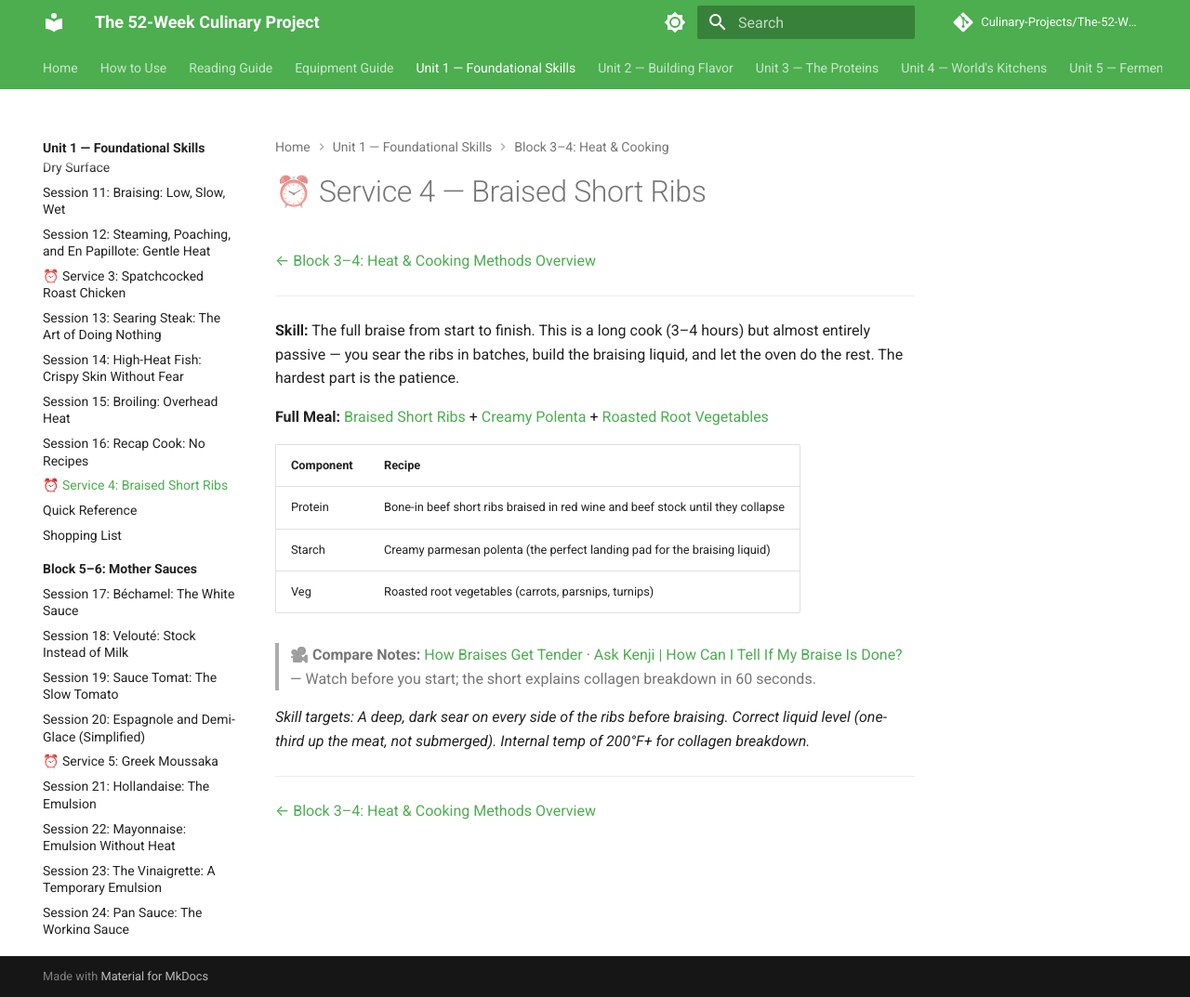
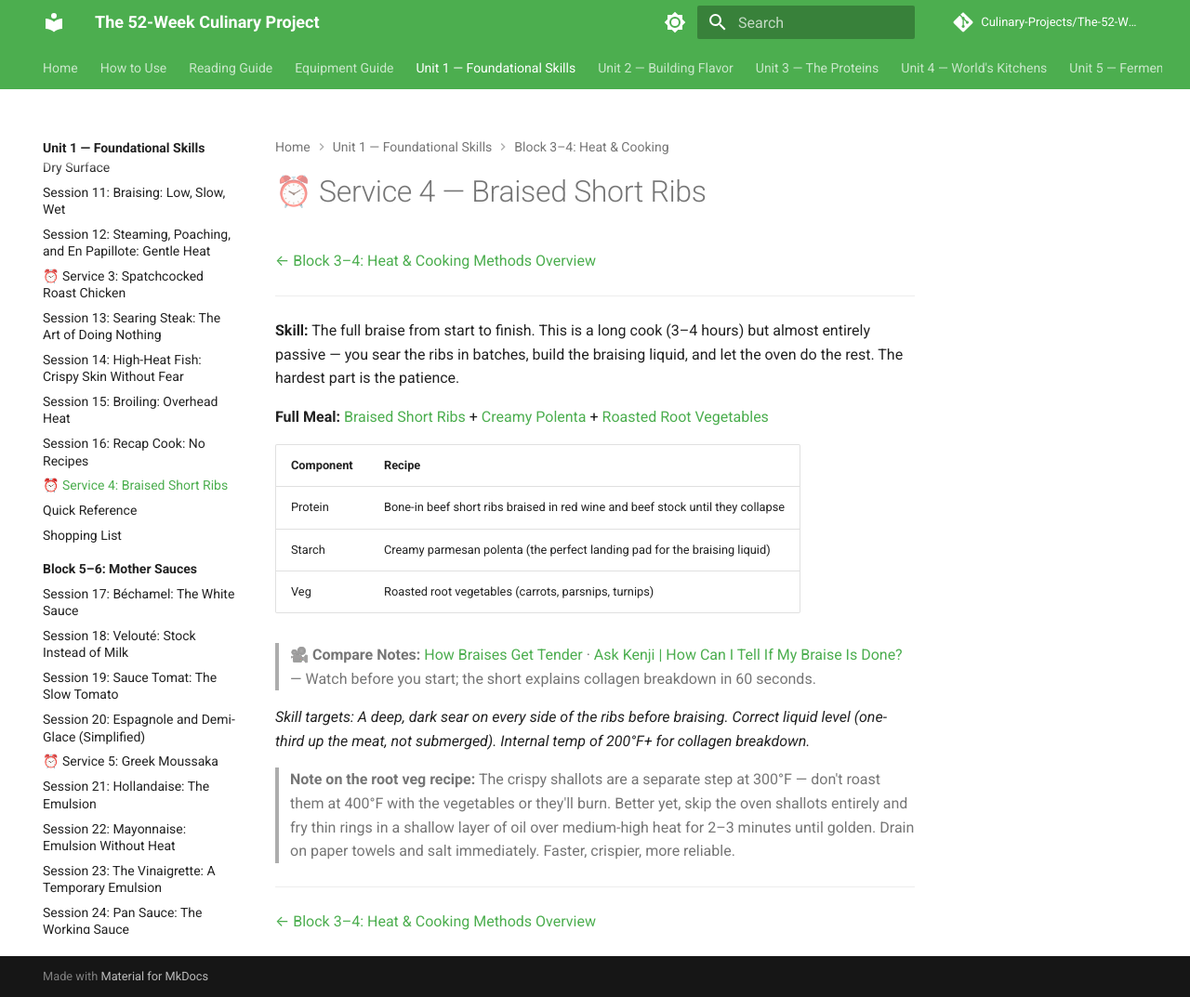
Before and after one commit to Culinary-Projects/The-52-Week-Culinary-Project, an MkDocs documentation site: the page built from docs/blocks/01-foundational-skills/03-04-heat-and-cooking/service-4-braised-short-ribs.md, in a window 1280 px wide and 1073 px high. Shown: the whole window at 93% size. Built offline with MkDocs 1.6.1 and Material for MkDocs 9.7.7, drawn with Linux system fonts in a browser that asks for light colours; comment, search, counter and statistics services are not loaded.

Commit message:
added note about pan frying the shallots instead of using the oven

```diff
--- a/docs/blocks/01-foundational-skills/03-04-heat-and-cooking/service-4-braised-short-ribs.md
+++ b/docs/blocks/01-foundational-skills/03-04-heat-and-cooking/service-4-braised-short-ribs.md
@@ -18,6 +18,8 @@
 
 *Skill targets: A deep, dark sear on every side of the ribs before braising. Correct liquid level (one-third up the meat, not submerged). Internal temp of 200°F+ for collagen breakdown.*
 
+> **Note on the root veg recipe:** The crispy shallots are a separate step at 300°F — don't roast them at 400°F with the vegetables or they'll burn. Better yet, skip the oven shallots entirely and fry thin rings in a shallow layer of oil over medium-high heat for 2–3 minutes until golden. Drain on paper towels and salt immediately. Faster, crispier, more reliable.
+
 ---
 
 [← Block 3–4: Heat & Cooking Methods Overview](index.md)
```
